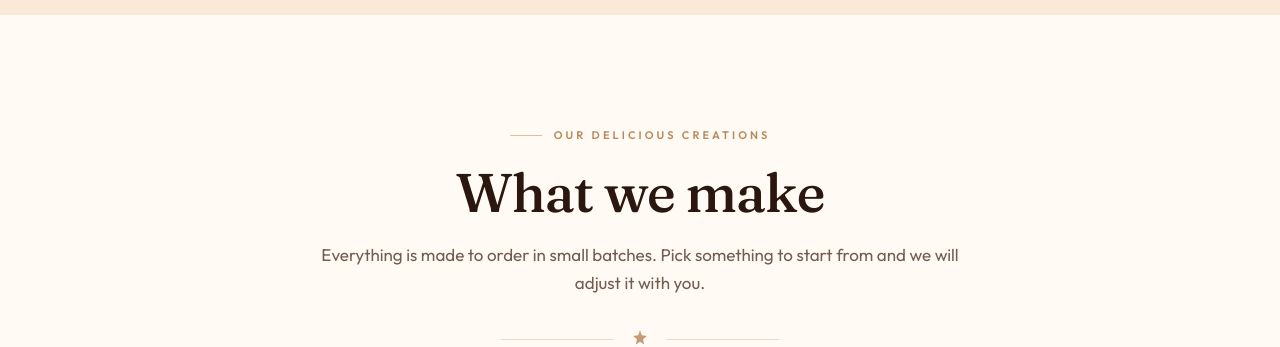
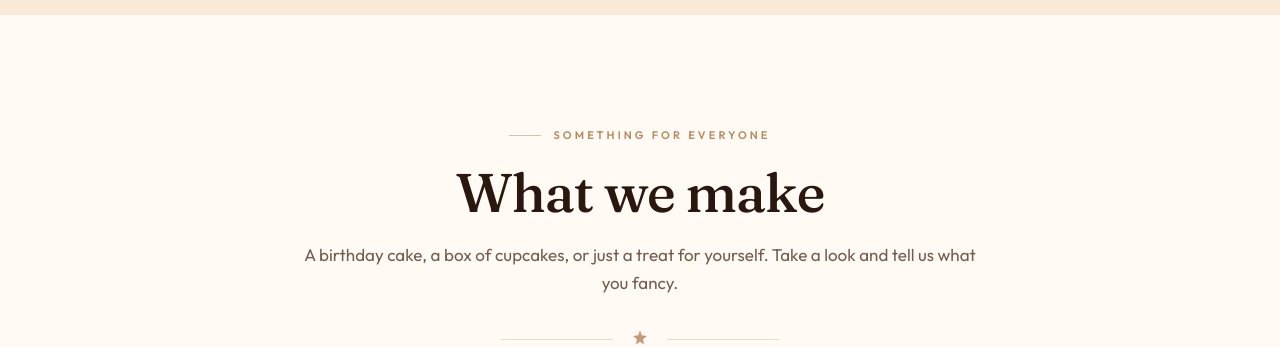
Before and after one commit to chretie17/dussa-bake-lab, a React (Vite) app: page / in a window 1280 px wide. Shown: the part 900-1247 px from the top of the page. Built offline with nearby package versions, Linux system fonts and the light colour scheme; no server answers.

Commit message:
Make bakery section wording warm and straightforward

```diff
--- a/src/sections/CategoryShowcase.jsx
+++ b/src/sections/CategoryShowcase.jsx
@@ -14,9 +14,9 @@ export default function CategoryShowcase() {
       <div className="container-x">
         <SectionHeading
           align="center"
-          eyebrow="Our delicious creations"
+          eyebrow="Something for everyone"
           title="What we make"
-          lead="Everything is made to order in small batches. Pick something to start from and we will adjust it with you."
+          lead="A birthday cake, a box of cupcakes, or just a treat for yourself. Take a look and tell us what you fancy."
         />
         <Flourish className="mt-8" />
 
```
